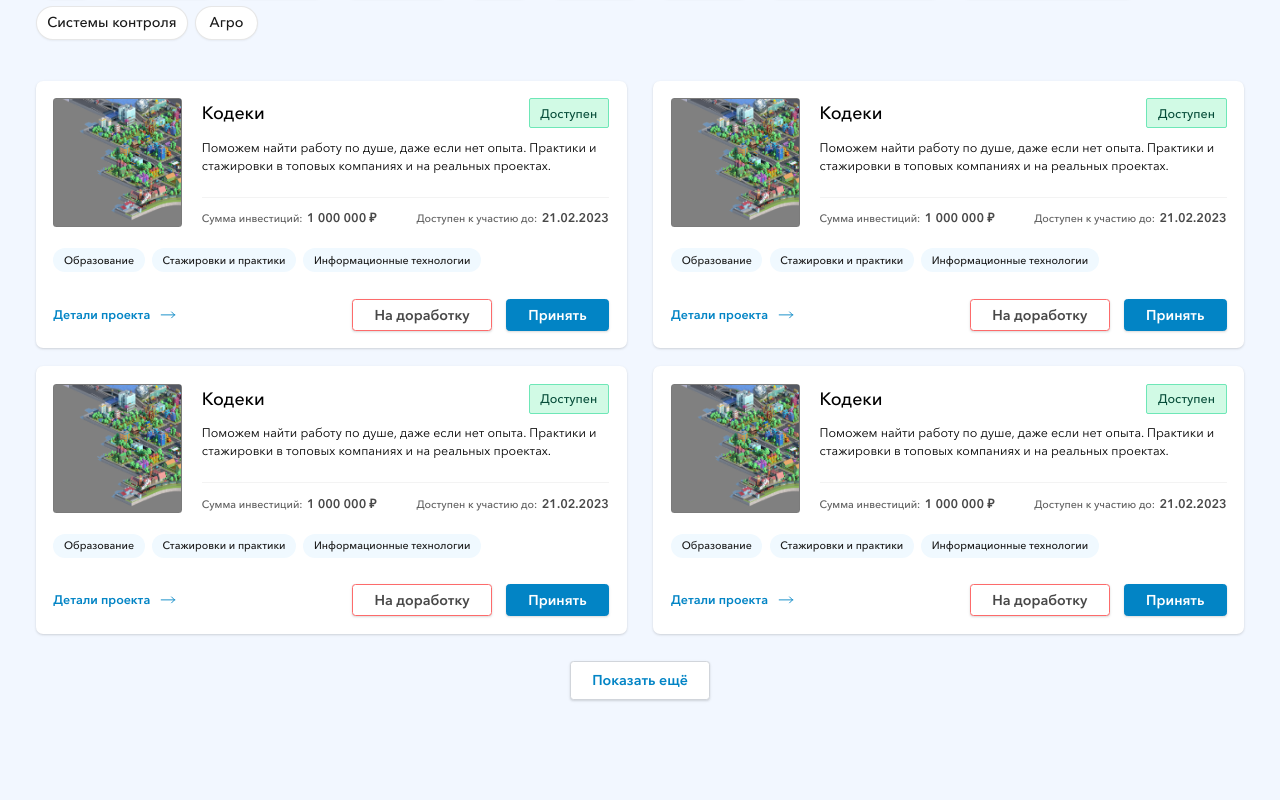
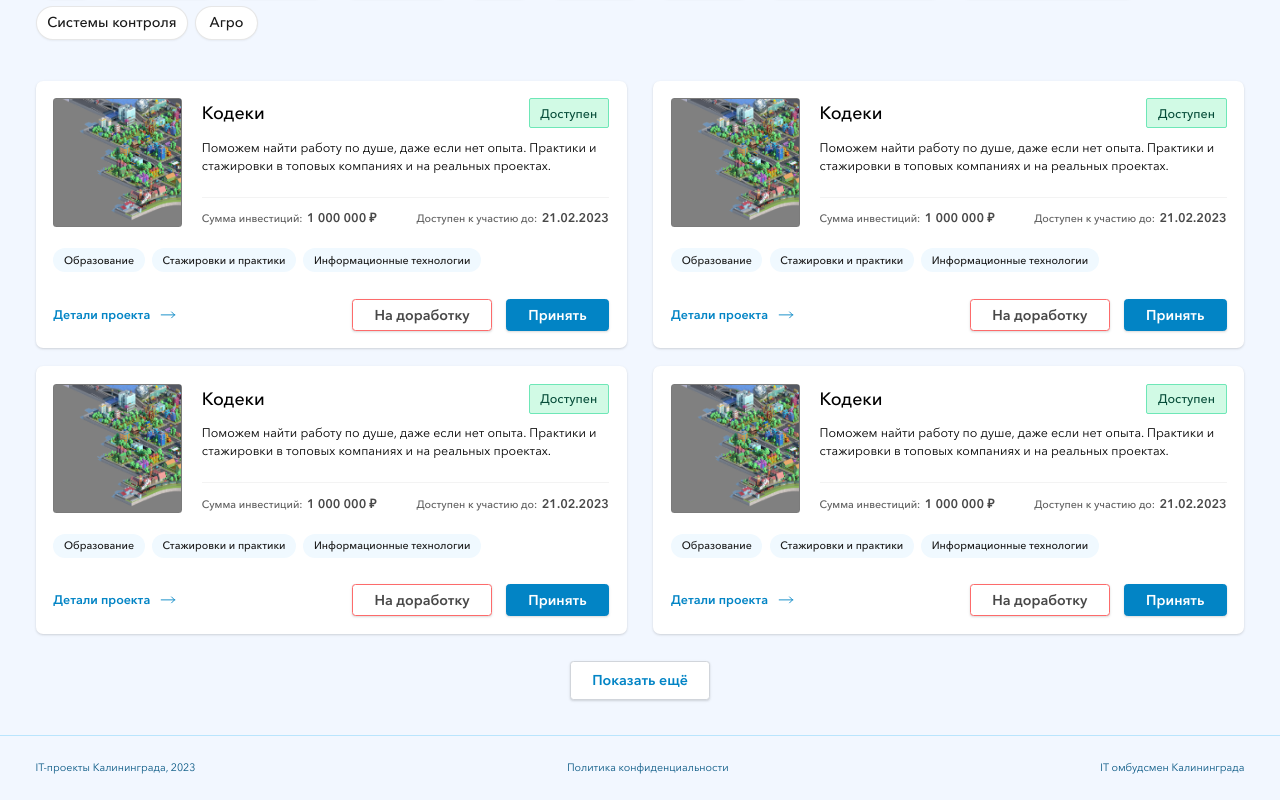
Before and after one commit to deniskeller/kdprojects, a Next.js app: page / in a window 1280 px wide. Shown: the part 1030-1830 px from the top of the page. Before the commit the page ends 1765 px from the top, so only its background shows below. Built offline with nearby package versions, Linux system fonts and the light colour scheme.

Commit message:
main footer

```diff
--- /dev/null
+++ b/src/components/footer/Footer/Footer.module.scss
@@ -0,0 +1,21 @@
+.Container {
+	border-top: 1px solid #bae5fd;
+	margin-top: auto;
+
+	@include ifmobile {
+		display: none;
+	}
+}
+
+.Footer {
+	padding: em(28px) 0;
+	display: flex;
+	flex-direction: row;
+	justify-content: space-between;
+	&_Link {
+		font-weight: 400;
+		font-size: em(12px);
+		line-height: 133%;
+		color: $blue-800;
+	}
+}
--- /dev/null
+++ b/src/components/footer/Footer/Footer.tsx
@@ -0,0 +1,30 @@
+import { BaseContainer } from '@base/index';
+import Link from 'next/link';
+import React from 'react';
+import s from './Footer.module.scss';
+
+type Props = {};
+
+const Footer: React.FC<Props> = () => {
+	return (
+		<>
+			<div className={s.Container}>
+				<BaseContainer>
+					<div className={s.Footer}>
+						<Link href='/' className={s.Footer_Link}>
+							IT-проекты Калининграда, 2023
+						</Link>
+						<Link href='/' className={s.Footer_Link}>
+							Политика конфиденциальности
+						</Link>
+						<Link href='/' className={s.Footer_Link}>
+							IT омбудсмен Калининграда
+						</Link>
+					</div>
+				</BaseContainer>
+			</div>
+		</>
+	);
+};
+
+export default Footer;
--- /dev/null
+++ b/src/components/footer/index.ts
@@ -0,0 +1 @@
+export { default as Footer } from './Footer/Footer';
--- a/src/layouts/Default/Default.tsx
+++ b/src/layouts/Default/Default.tsx
@@ -1,4 +1,4 @@
-// import { Footer } from 'components/landing/footer';
+import { Footer } from 'components/footer';
 import { Navbar } from 'components/navbar';
 import Image from 'next/image';
 import React, { useEffect, useState } from 'react';
@@ -41,7 +41,7 @@ const Default: React.FC<Props> = ({ children }) => {
 
 			<div className={s.Content}>{children}</div>
 
-			{/* <Footer /> */}
+			<Footer />
 		</div>
 	);
 };
```
